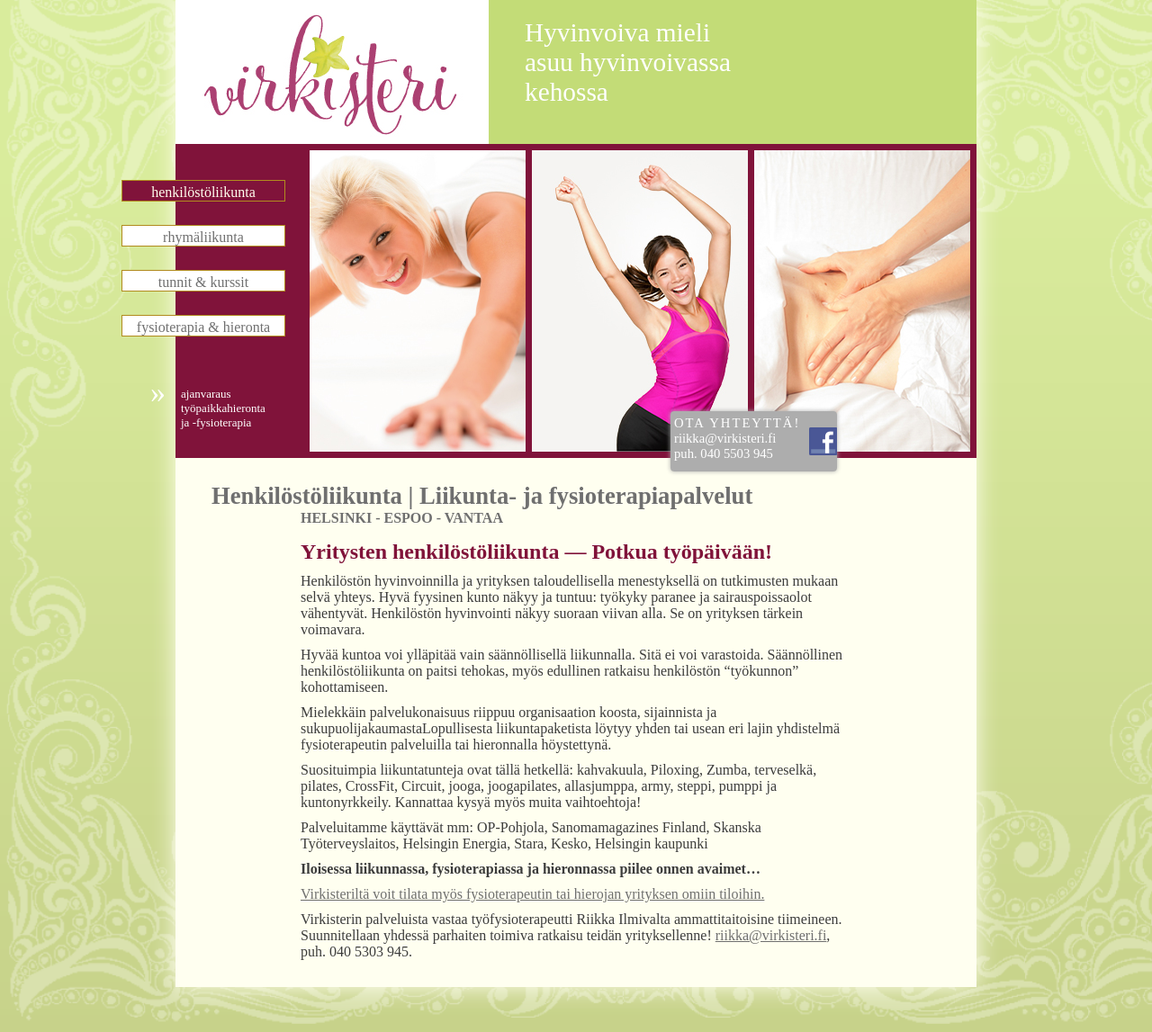
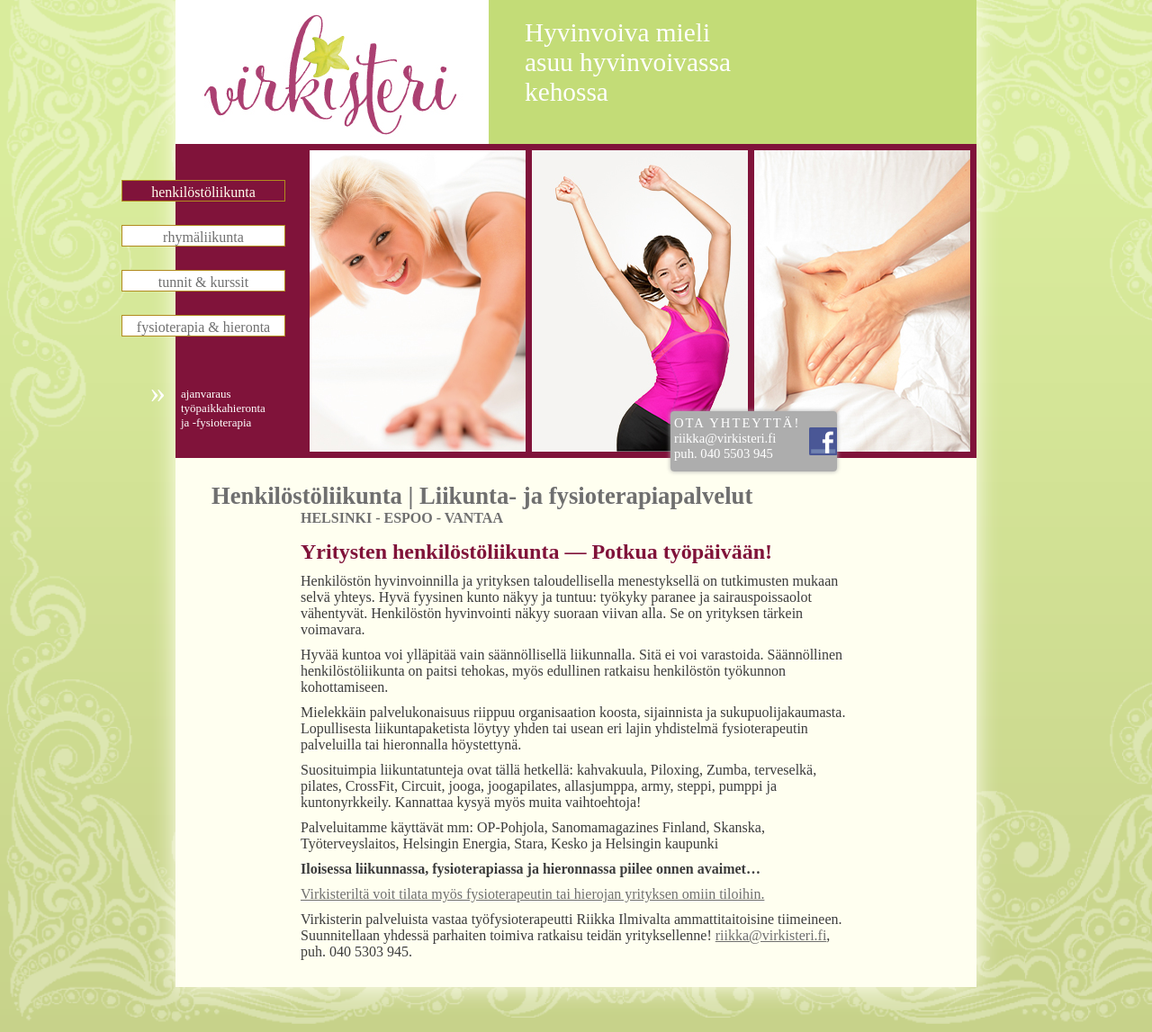
Before and after one commit to sdsykes-web/virkisteri, a Jekyll site: the page built from henkilostoliikunta.md, in a window 1280 px wide. Shown: the whole page at 90% size. Built offline with Jekyll 4.4.1, drawn with Linux system fonts in a browser that asks for light colours; some web fonts are replaced.

Commit message:
Update henkilostoliikunta.md

```diff
--- a/henkilostoliikunta.md
+++ b/henkilostoliikunta.md
@@ -7,15 +7,15 @@ menu1: lit
 ### Yritysten henkilöstöliikunta &mdash; Potkua työpäivään!
 Henkilöstön hyvinvoinnilla ja yrityksen taloudellisella menestyksellä on tutkimusten mukaan selvä yhteys. Hyvä fyysinen kunto näkyy ja tuntuu: työkyky paranee ja sairauspoissaolot vähentyvät. Henkilöstön hyvinvointi näkyy suoraan viivan alla. Se on yrityksen tärkein voimavara.
 
-Hyvää kuntoa voi ylläpitää vain säännöllisellä liikunnalla. Sitä ei voi varastoida. Säännöllinen henkilöstöliikunta on paitsi tehokas, myös edullinen ratkaisu henkilöstön “työkunnon” kohottamiseen.
+Hyvää kuntoa voi ylläpitää vain säännöllisellä liikunnalla. Sitä ei voi varastoida. Säännöllinen henkilöstöliikunta on paitsi tehokas, myös edullinen ratkaisu henkilöstön työkunnon kohottamiseen.
 
-Mielekkäin palvelukonaisuus riippuu organisaation koosta, sijainnista ja sukupuolijakaumastaLopullisesta liikuntapaketista löytyy yhden tai usean eri lajin yhdistelmä fysioterapeutin palveluilla tai hieronnalla höystettynä.
+Mielekkäin palvelukonaisuus riippuu organisaation koosta, sijainnista ja sukupuolijakaumasta. Lopullisesta liikuntapaketista löytyy yhden tai usean eri lajin yhdistelmä fysioterapeutin palveluilla tai hieronnalla höystettynä.
 
 Suosituimpia liikuntatunteja ovat tällä hetkellä: kahvakuula, Piloxing, Zumba, terveselkä, pilates, CrossFit, Circuit, jooga, joogapilates, allasjumppa, army, steppi, pumppi ja kuntonyrkkeily. Kannattaa kysyä myös muita vaihtoehtoja!
 
 Palveluitamme käyttävät mm:
-OP-Pohjola, Sanomamagazines Finland, Skanska
-Työterveyslaitos, Helsingin Energia, Stara, Kesko, Helsingin kaupunki
+OP-Pohjola, Sanomamagazines Finland, Skanska,
+Työterveyslaitos, Helsingin Energia, Stara, Kesko ja Helsingin kaupunki
 
 ######Iloisessa liikunnassa, fysioterapiassa ja hieronnassa piilee onnen avaimet...
 
```
